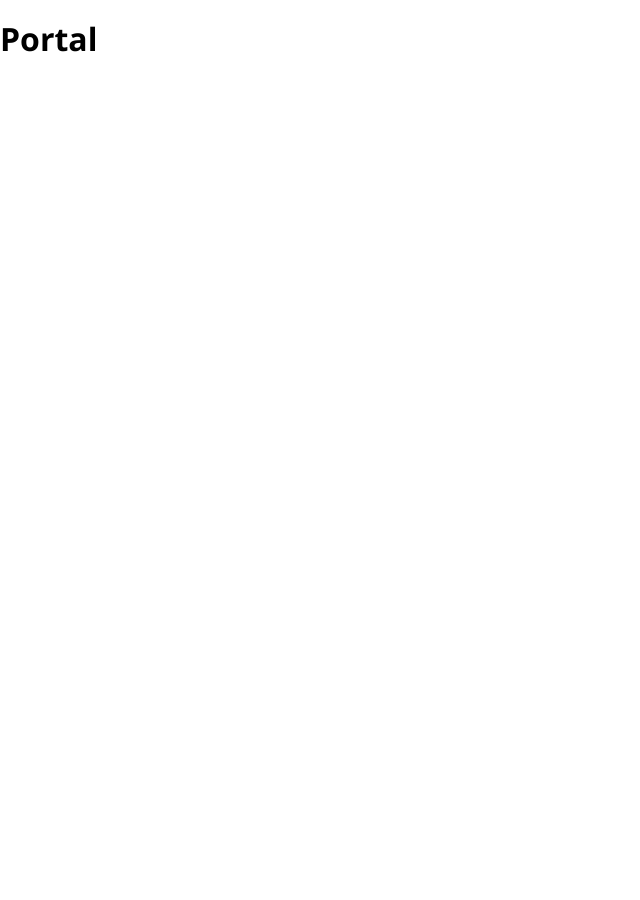
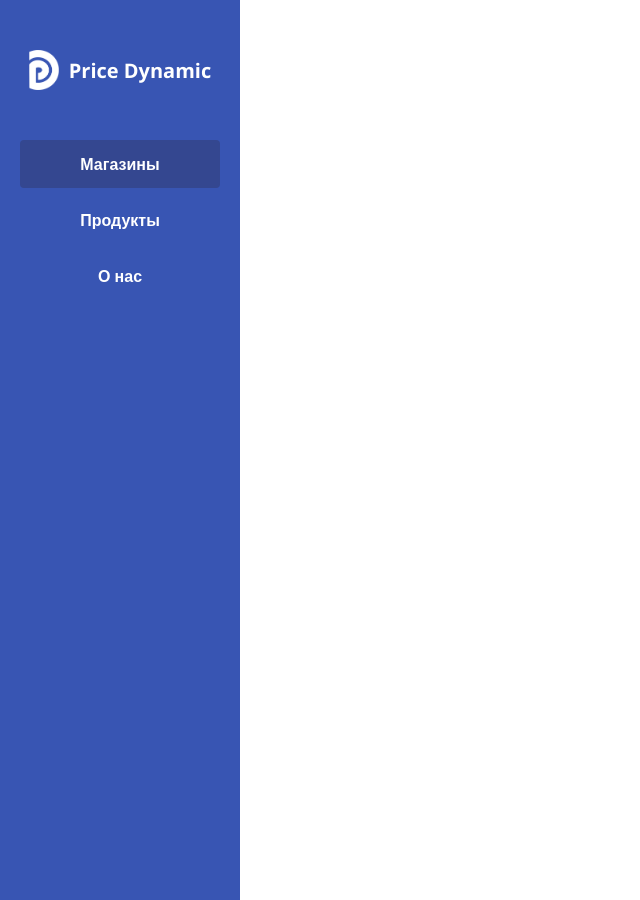
Before and after one commit to p0lluxstar/pd, a Next.js app in the folder frontend/: page /portal in a window 1280 px wide. Shown: the whole page, without its empty margins (0-640 px from the left). Before the commit the page ends 800 px from the top, so only its background shows below. Built offline with nearby package versions, Linux system fonts and the light colour scheme.

Commit message:
feat: add styles portal page

```diff
--- a/frontend/src/app/portal/page.tsx
+++ b/frontend/src/app/portal/page.tsx
@@ -1,3 +1,5 @@
+import Logo from '@/src/components/Logo';
+import styles from '../../styles/pages/portal.module.scss';
 import type { Metadata } from 'next';
 
 export const metadata: Metadata = {
@@ -7,7 +9,27 @@ export const metadata: Metadata = {
 
 const Portal = (): JSX.Element => (
   <>
-    <h1>Portal</h1>
+    <main className={styles.main}>
+      <div className={styles['col-1']}>
+        <div className={styles.logo}>
+          <Logo width={30} height={40} />
+        </div>
+        <div className={styles['main-nav']}>
+          <ul>
+            <li className={styles.active}>
+              <a href="#">Магазины</a>
+            </li>
+            <li>
+              <a href="#">Продукты</a>
+            </li>
+            <li>
+              <a href="#">О нас</a>
+            </li>
+          </ul>
+        </div>
+      </div>
+      <div className={styles['col-2']}>&nbsp;</div>
+    </main>
   </>
 );
 
--- a/frontend/src/components/Greeting.tsx
+++ b/frontend/src/components/Greeting.tsx
@@ -1,13 +1,12 @@
-import Image from 'next/image';
 import styles from '../styles/components/greeting.module.scss';
+import Logo from './Logo';
 
 const Greeting = (): JSX.Element => (
   <>
     <div className={styles.main}>
       <div className={styles.wrapper}>
         <div className={styles.logo}>
-          <Image src="/img/logo.png" width="60" height="80" alt="logo" />
-          <span>Price Dynamic</span>
+          <Logo width={60} height={80} />
         </div>
         <div className={styles.welcomeMessage}>
           <p>
--- /dev/null
+++ b/frontend/src/components/Logo.tsx
@@ -0,0 +1,15 @@
+import Image from 'next/image';
+
+interface Props {
+  width: number;
+  height: number;
+}
+
+const Logo = (props: Props): JSX.Element => (
+  <>
+    <Image src="/img/logo.png" width={props.width} height={props.height} alt="logo" />
+    <span>Price Dynamic</span>
+  </>
+);
+
+export default Logo;
--- a/frontend/src/styles/components/greeting.module.scss
+++ b/frontend/src/styles/components/greeting.module.scss
@@ -2,7 +2,7 @@
 
 .main {
   display: flex;
-  background: $color-primary;
+  background-color: $color-primary;
   justify-content: center;
   align-items: center;
   height: 100vh;
@@ -37,13 +37,13 @@
     justify-content: center;
 
     .btn {
-      background: $color-btn-blue;
+      background-color: $color-btn-blue;
       border: none;
       border-radius: 100px;
       padding: 28px 56px;
-      font-size: 24px;
+      font-size: 20px;
       font-weight: 700;
-      color: white;
+      color: $color-white;
       text-decoration: underline;
       text-transform: uppercase;
       &:hover {
--- /dev/null
+++ b/frontend/src/styles/pages/portal.module.scss
@@ -0,0 +1,100 @@
+@import '../abstracts/colors';
+
+/* .main {
+  display: grid;
+  grid-template-rows: 1fr 1fr 1fr;
+  grid-template-columns: 1fr 1fr 1fr 1fr 1fr;
+  gap: 0px;
+  height: 100%;
+}
+
+.item-1 {
+  background-color: #5d5579;
+  grid-row-start: 1;
+  grid-column-start: 1;
+  grid-row-end: 4;
+  grid-column-end: 2;
+  height: 100vh;
+  min-width:200px;
+  max-width: 200px;
+}
+
+.item-2 {
+  background-color: #76ab85;
+  grid-row-start: 1;
+  grid-column-start: 2;
+  grid-row-end: 4;
+  grid-column-end: 6;
+  height: 100vh;
+}
+ */
+
+.main {
+  display: flex;
+
+  .col-1 {
+    background-color: $color-primary;
+    height: 100vh;
+    min-width: 200px;
+    padding: 50px 20px;
+
+    .logo {
+      display: flex;
+      align-items: center;
+      justify-content: center;
+      color: $color-white;
+      font-size: 20px;
+      font-weight: 700;
+      margin-bottom: 50px;
+
+      img {
+        margin-right: 10px;
+      }
+    }
+
+    .main-nav {
+      ul {
+        list-style-type: none;
+        padding: 0px;
+      }
+
+      li {
+        text-align: center;
+        font-size: 16px;
+        font-weight: 600;
+        line-height: 24px;
+        margin: 8px 0px;
+        padding: 12px 16px;
+        &:hover {
+          background-color: $color-btn-blue-hover;
+          cursor: pointer;
+        }
+      }
+
+      li.active {
+        display: block;
+        background-color: $color-btn-blue;
+        border-radius: 4px;
+        &:hover {
+          background-color: $color-btn-blue;
+          cursor: default;
+        }
+
+        a {
+          cursor: default;
+        }
+      }
+
+      a {
+        text-decoration: none;
+        color: $color-white;
+      }
+    }
+  }
+
+  .col-2 {
+    background-color: $color-white;
+    height: 100vh;
+    width: 100%;
+  }
+}
```
Also changed, not shown: frontend/src/styles/pages/main.scss (deleted).
